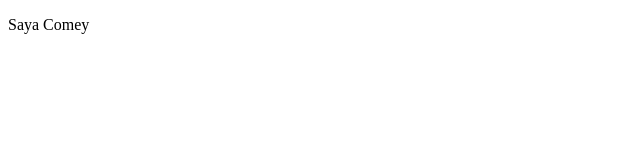
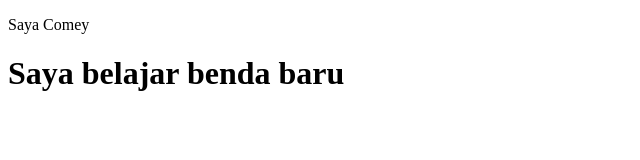
Before and after one commit to NuraziraAhmad/belajar-github, a plain HTML site: page main.html in a window 1280 px wide. Shown: the whole page, without its empty margins (0-640 px from the left). Drawn offline with Linux system fonts and the light colour scheme.

Commit message:
new message

```diff
--- a/main.html
+++ b/main.html
@@ -5,5 +5,6 @@
     </head>
     <body>
         <p>Saya Comey</p>
+        <h1>Saya belajar benda baru</h1>
     </body>
 </html>
```
